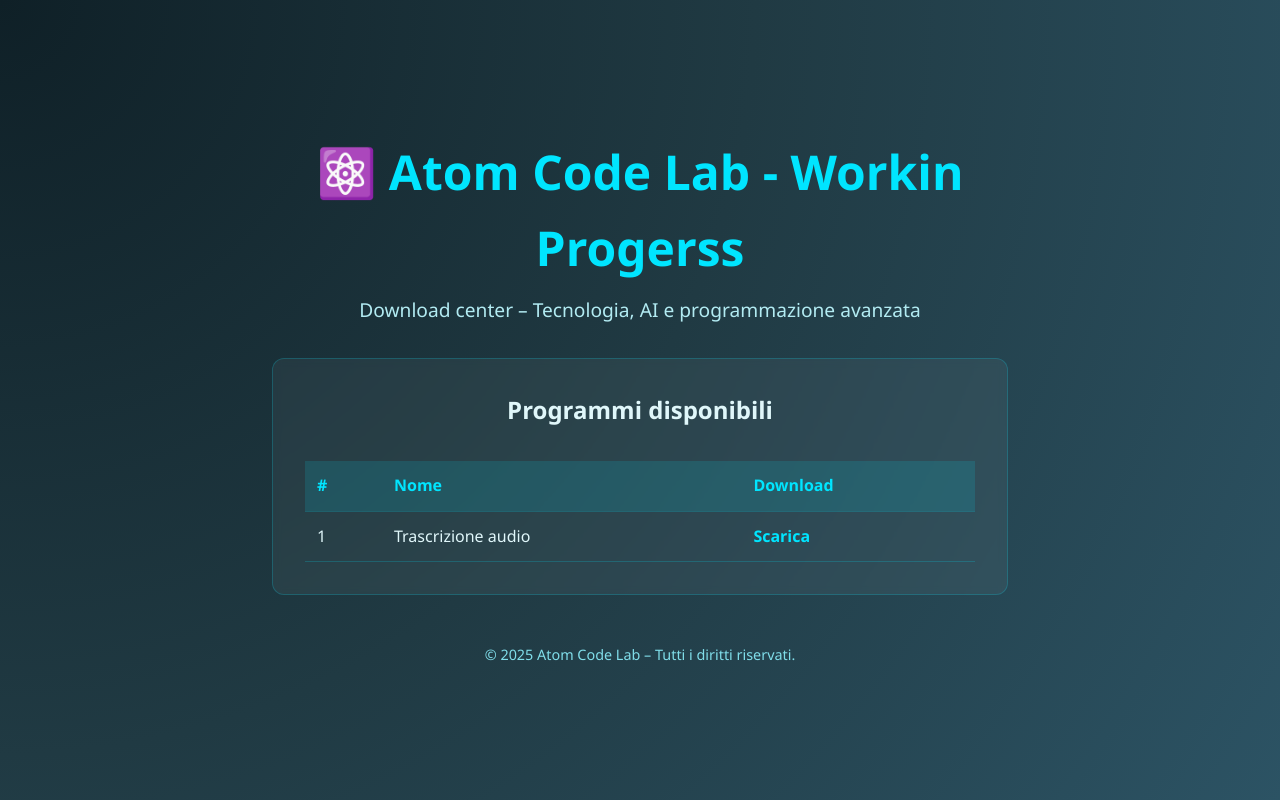
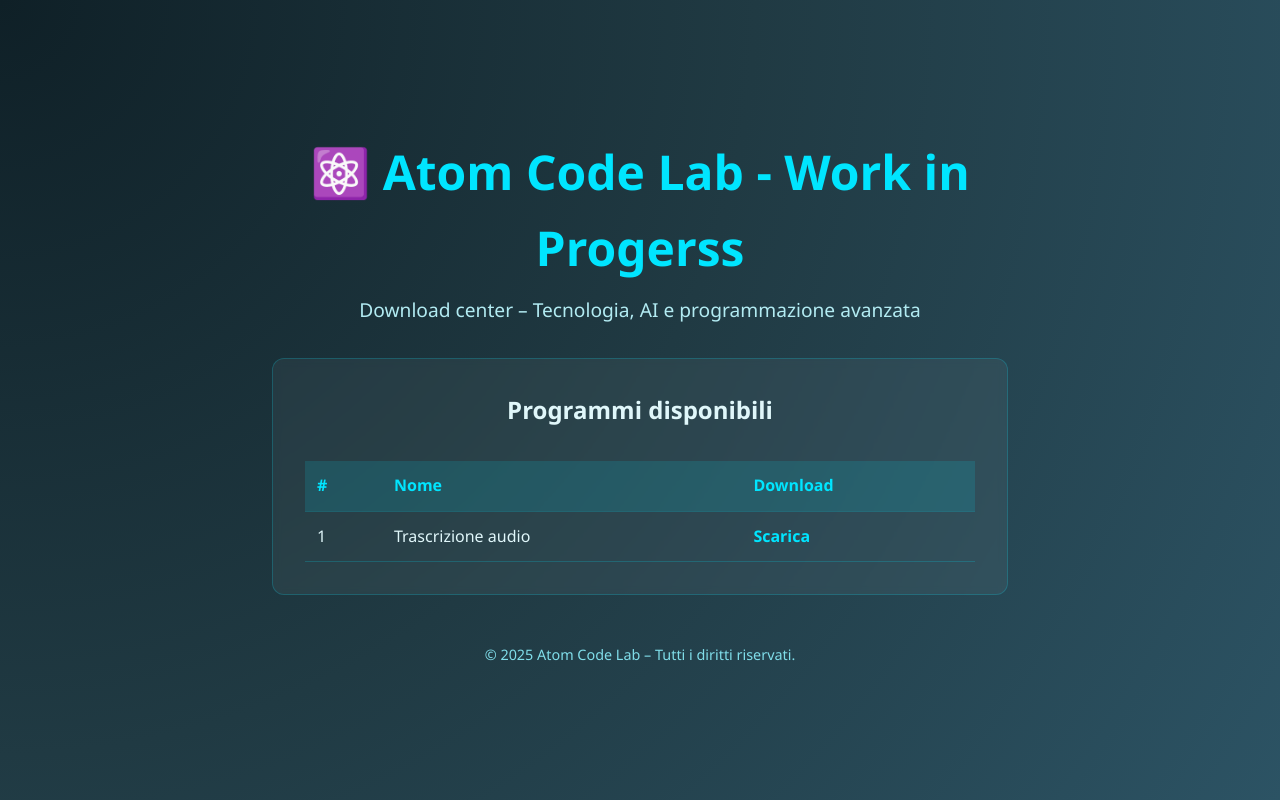
Before and after one commit to Atomjo/atom, a plain HTML site: page index.html in a window 1280 px wide. Drawn offline with Linux system fonts and the light colour scheme.

Commit message:
work in progress

```diff
--- a/index.html
+++ b/index.html
@@ -9,7 +9,7 @@
 <body>
   <div class="container">
     <header>
-      <h1>⚛️ Atom Code Lab - Workin Progerss</h1>
+      <h1>⚛️ Atom Code Lab - Work in Progerss</h1>
       <p>Download center – Tecnologia, AI e programmazione avanzata</p>
     </header>
 
```
